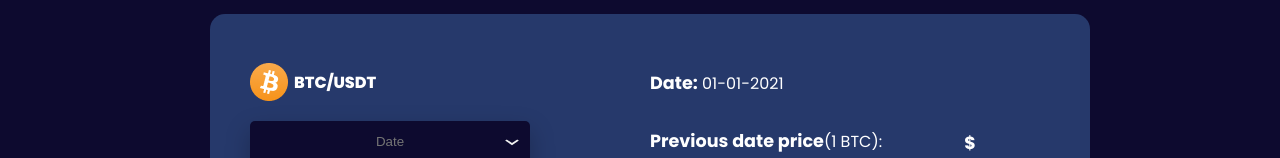
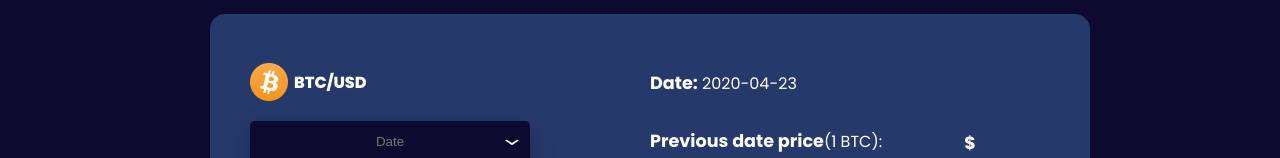
Before and after one commit to azeddinebouabdallah/master-thesis-web-demo, a React (Create React App) app in the folder client/: page / in a window 1280 px wide. Shown: the part 786-944 px from the top of the page. Built offline with nearby package versions, Linux system fonts and the light colour scheme; no server answers.

Commit message:
Fixed date display bug

```diff
--- a/client/public/index.html
+++ b/client/public/index.html
@@ -2,14 +2,12 @@
 <html lang="en">
   <head>
     <meta charset="utf-8" />
-    <link rel="icon" href="%PUBLIC_URL%/favicon.ico" />
     <meta name="viewport" content="width=device-width, initial-scale=1" />
     <meta name="theme-color" content="#000000" />
     <meta
       name="description"
-      content="Web site created using create-react-app"
+      content="Master thesis - Cryptocurrency price prediction"
     />
-    <link rel="apple-touch-icon" href="%PUBLIC_URL%/logo192.png" />
     <!--
       manifest.json provides metadata used when your web app is installed on a
       user's mobile device or desktop. See https://developers.google.com/web/fundamentals/web-app-manifest/
@@ -24,7 +22,7 @@
       work correctly both with client-side routing and a non-root public URL.
       Learn how to configure a non-root public URL by running `npm run build`.
     -->
-    <title>React App</title>
+    <title>Cryptocurrency price prediction</title>
   </head>
   <body>
     <noscript>You need to enable JavaScript to run this app.</noscript>
--- a/client/src/App.js
+++ b/client/src/App.js
@@ -12,7 +12,7 @@ import ApexCharts from 'apexcharts'
 function App() {
 
   const [priceInput, setPriceInput] = useState()
-  const [dateInput, setDateInput] = useState()
+  const [dateInput, setDateInput] = useState('2020-04-23')
   const [predictedPrice, setPredictedPrice] = useState('')
   const [yesterdayPrice, setYesterdayPrice] = useState('')
   const [realPrice, setRealPrice] = useState('')
@@ -150,7 +150,7 @@ function App() {
           <div className="prediction-form-header">
             <img src={bitcoin} alt='bitcoin icon'></img>
 
-            <p>&nbsp; BTC/USDT</p>
+            <p>&nbsp; BTC/USD</p>
           </div>
           <div className='form-input'>
             <div className='date'>
@@ -176,7 +176,7 @@ function App() {
           </div>
         </div>
         <div className="prediction-output">
-          <p><span>Date:</span> 01-01-2021</p>
+          <p><span>Date:</span> {dateInput}</p>
           <div className="outputs">
             <div className="output-titles">
               <p><span>Previous date price</span>(1 BTC):</p>
```
